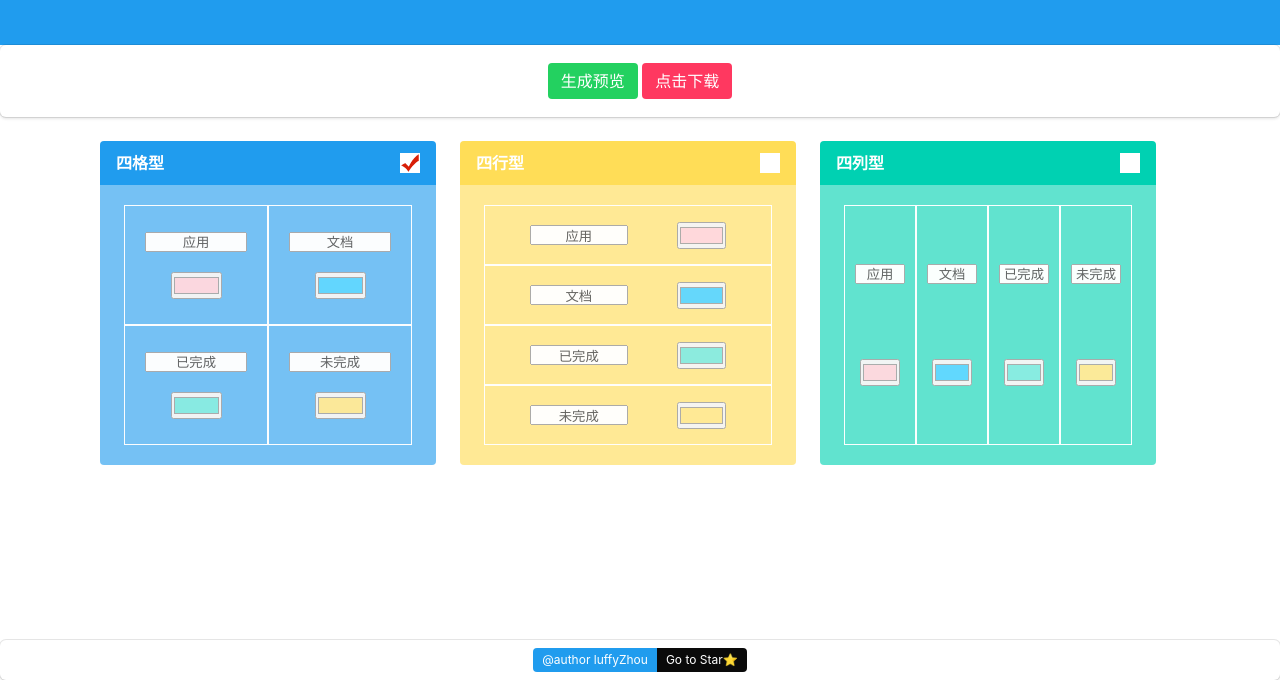
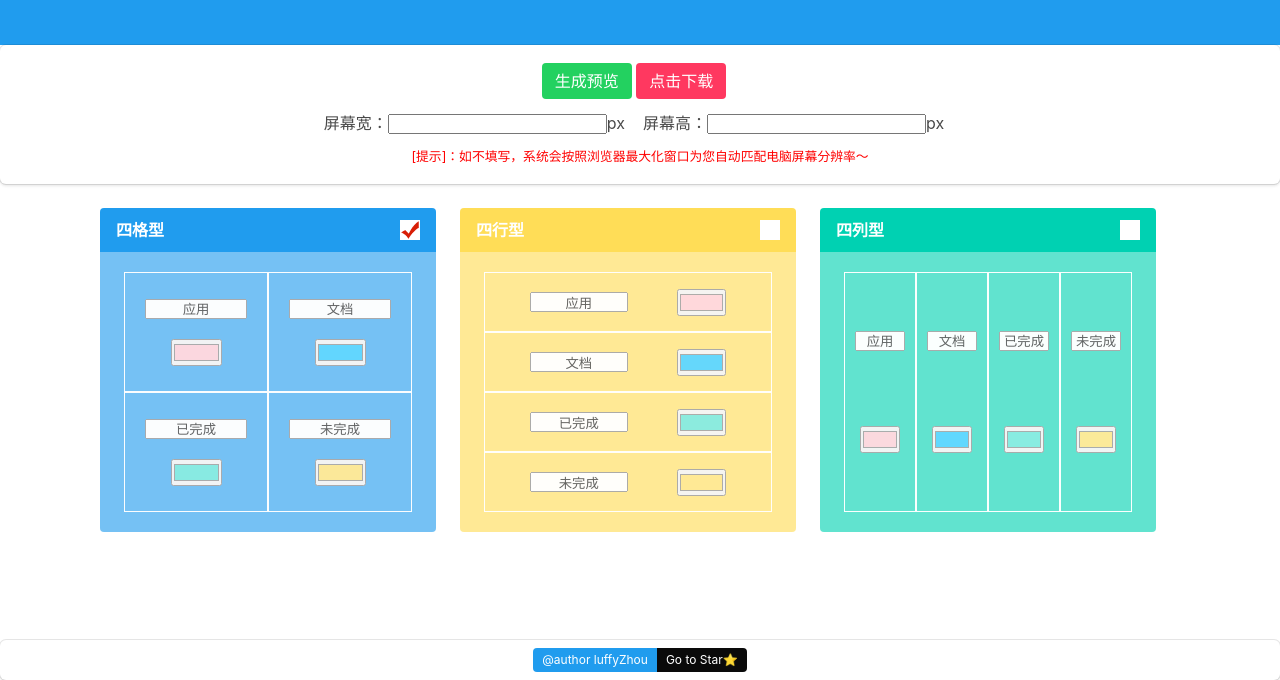
Before and after one commit to luffyZh/generate-effective-desktop, a plain HTML site: page docs/index.html in a window 1280 px wide. Shown: the part 120-800 px from the top of the page. Drawn offline with nearby package versions, Linux system fonts and the light colour scheme.

Commit message:
custom screen param

```diff
--- a/docs/index.html
+++ b/docs/index.html
@@ -126,10 +126,17 @@
   </section>
   <div class="box cta">
     <div class="columns is-mobile is-centered" style="padding: 10px 0">
-      <div class="field is-grouped is-grouped-multiline">
+      <div class="field is-grouped is-grouped-multiline" style="flex-direction:column;align-items:center">
         <div class="control">
           <a onclick="previewDesktop()" class="button is-success">生成预览</a>
           <a onclick="generateDesktop()" class="button is-danger">点击下载</a>
+        </div>
+        <div class="control">
+          屏幕宽：<input type='text' value='' onchange="getScreenParam(this, 'width')" />px &nbsp;&nbsp;
+          屏幕高：<input type='text' value='' onchange="getScreenParam(this, 'height')" />px
+        </div>
+        <div class="control" style="font-size: 0.8em;color:red">
+          [提示]：如不填写，系统会按照浏览器最大化窗口为您自动匹配电脑屏幕分辨率～
         </div>
       </div>
     </div>
@@ -325,6 +332,20 @@
       }
     ]
   }
+  // 手动填写屏幕分辨率
+  function getScreenParam(_this, type) {
+    switch(type) {
+      case 'width': {
+        finalObj.screenWidth = parseInt(_this.value, 10);
+        break;
+      }
+      case 'height': {
+        finalObj.screenHeight = parseInt(_this.value, 10);
+        break;
+      }
+      default:
+    }
+  }
   // 修改文本的变化
   function inputTextChange(_this, type, index) {
     switch(type) {
```
Also changed, not shown: 1 other file.
